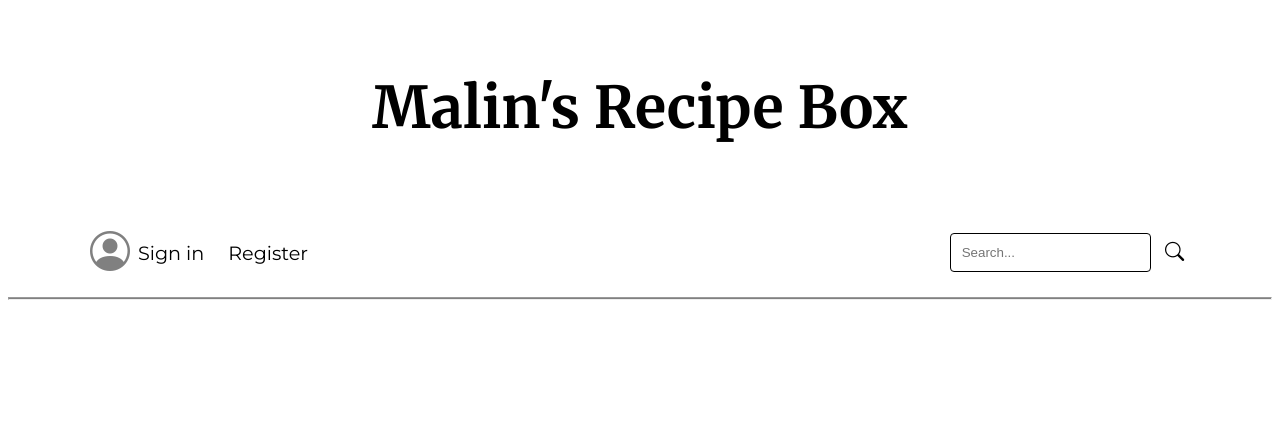
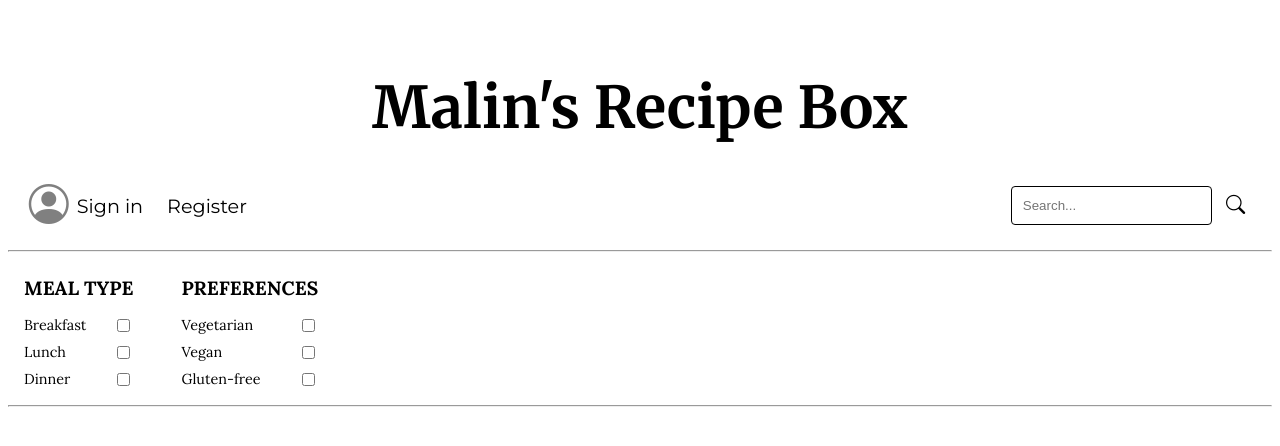
Before and after one commit to MalinBrag/RecipeBox, an Angular app in the folder malins-recipe-box/: page / in a window 1280 px wide. Shown: the top 446 px of the page. Built offline with nearby package versions, Linux system fonts and the light colour scheme.

Commit message:
layout for filter

```diff
--- a/malins-recipe-box/src/_variables.scss
+++ b/malins-recipe-box/src/_variables.scss
@@ -5,6 +5,7 @@ $font-tertiary: 'Lora', serif;
 
 $size-primary: 1.8rem;
 $size-secondary: 1.2rem;
+$size-tertiary: 0.9rem;
 
 $color-primary: black;
 $color-secondary: white;
--- a/malins-recipe-box/src/app/app.routes.ts
+++ b/malins-recipe-box/src/app/app.routes.ts
@@ -1,9 +1,12 @@
 import { Routes } from '@angular/router';
 import { HeaderComponent } from './components/header/header.component';
 import { HomeComponent } from './components/home/home.component';
+import { FilterComponent } from './components/filter/filter.component';
 
 
 export const routes: Routes = [
     { path: '', component: HomeComponent },
-    { path: 'header', component: HeaderComponent }
+    { path: 'header', component: HeaderComponent },
+    { path: 'filter', component: FilterComponent },
+
 ];
--- /dev/null
+++ b/malins-recipe-box/src/app/components/filter/filter.component.html
@@ -0,0 +1,35 @@
+<section class="filter-section">
+    <span class="meal-type">
+        <h2>Meal type</h2>
+        <div class="meal-type-options">
+            <label>Breakfast
+                <input type="checkbox" name="mealType" value="breakfast">
+            </label>
+            <label>Lunch
+                <input type="checkbox" name="mealType" value="lunch">
+            </label>
+            <label>Dinner
+                <input type="checkbox" name="mealType" value="dinner">
+            </label>
+        </div>
+    </span>
+
+    <span class="preferences">
+        <h2>Preferences</h2>
+        <div class="preferences-options">
+            <label>Vegetarian
+                <input type="checkbox" name="preferences" value="vegetarian">
+            </label>
+            <label>Vegan
+                <input type="checkbox" name="preferences" value="vegan">
+            </label>
+            <label>Gluten-free
+                <input type="checkbox" name="preferences" value="glutenfree">
+            </label>
+        </div>
+    </span>
+
+
+
+</section>
+<hr>
--- /dev/null
+++ b/malins-recipe-box/src/app/components/filter/filter.component.scss
@@ -0,0 +1,38 @@
+@use "../../../variables";
+@import "../../../styles.scss";
+
+.filter-section {
+    display: flex;
+    flex-direction: row;
+    width: 50%;
+    margin: 0 1rem 1rem 1rem;
+    font-family: $font-tertiary;
+}
+
+.meal-type,
+.preferences {
+    padding-right: 3rem;
+}
+
+.meal-type-options,
+.preferences-options {
+    display: flex;
+    flex-direction: column;
+    gap: 0.5rem;
+
+    label {
+        display: flex;
+        justify-content: space-between;
+        cursor: pointer;
+        font-size: $size-tertiary;
+    }
+}
+
+
+
+
+
+h2 {
+    text-transform: uppercase;
+    font-size: $size-secondary;
+}
--- a/malins-recipe-box/src/app/components/header/header.component.scss
+++ b/malins-recipe-box/src/app/components/header/header.component.scss
@@ -12,12 +12,11 @@
 .title-container {
     margin: 0;
     text-align: center;
-    top: 50%;
-    left: 50%;
+
 }
 
 .profile {
-    visibility: hidden;
+    display: none;
     font-size: 2.5rem;
     color: $color-tertiary;
 }
@@ -32,7 +31,7 @@
 .header-navbar {
     display: flex;
     justify-content: space-between;
-    width: 90%;
+    width: 100%;
     bottom: 0.8rem;
     left: 0;
     padding: 0 1.3rem;
@@ -77,13 +76,6 @@ button.search {
     font-size: $size-secondary;
 }
 
-.thin-line {
-    height: 1px;
-    background-color: $color-tertiary;
-    margin-top: 1.2rem;
-}
-
-
 @media (max-width: 768px) {
 
     .title-container {
@@ -101,7 +93,7 @@ button.search {
     }
 
     .profile {
-        visibility: visible;
+        display: inline;
     }
 
     .header-navbar {
--- a/malins-recipe-box/src/app/components/home/home.component.html
+++ b/malins-recipe-box/src/app/components/home/home.component.html
@@ -1 +1,2 @@
 <app-header></app-header>
+<app-filter></app-filter>
--- a/malins-recipe-box/src/app/components/home/home.component.ts
+++ b/malins-recipe-box/src/app/components/home/home.component.ts
@@ -1,11 +1,13 @@
 import { Component } from '@angular/core';
 import { HeaderComponent } from '../header/header.component';
+import { FilterComponent } from '../filter/filter.component';
 
 @Component({
   selector: 'app-home',
   standalone: true,
   imports: [
     HeaderComponent,
+    FilterComponent,
   ],
   templateUrl: './home.component.html',
   styleUrls: ['./home.component.scss']
```
Also changed, not shown: malins-recipe-box/src/app/components/filter/filter.component.ts (added, +15 -0 lines), 1 other file (tests, documents, lock files or other folders).
